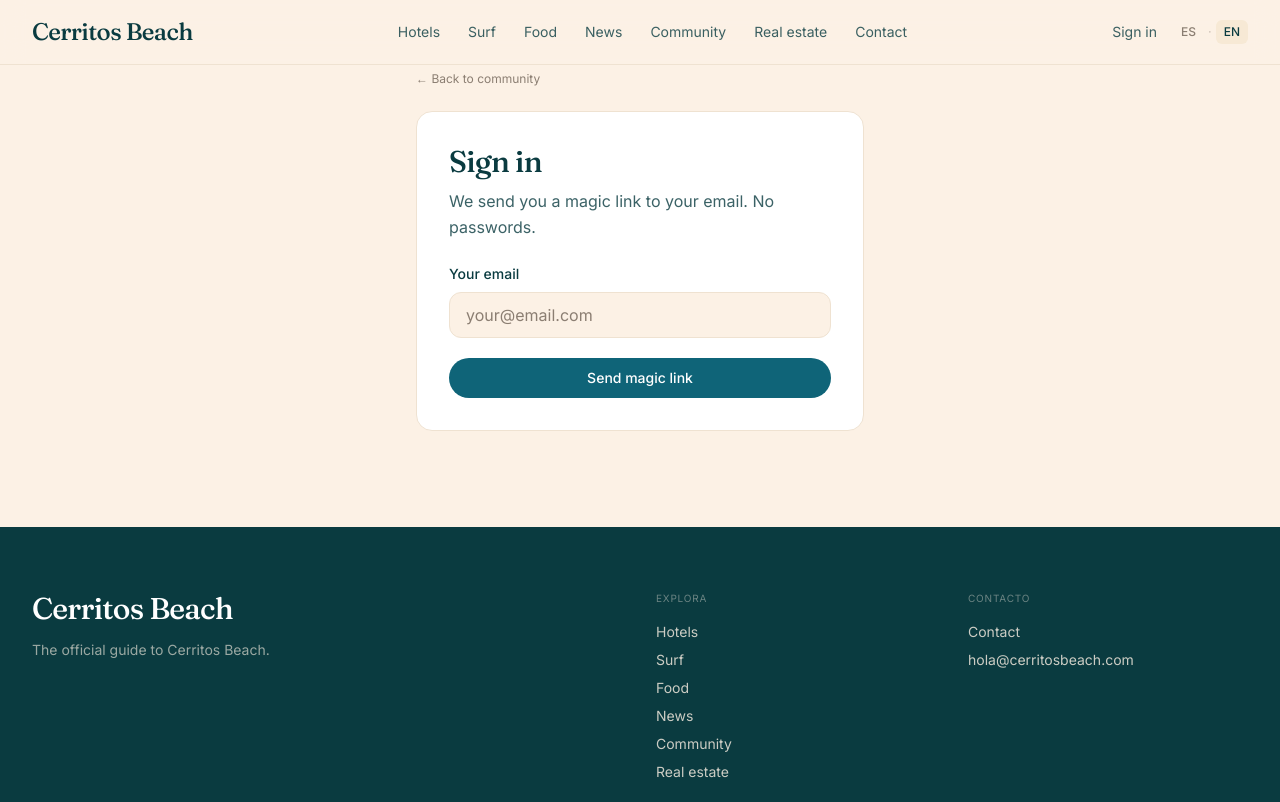
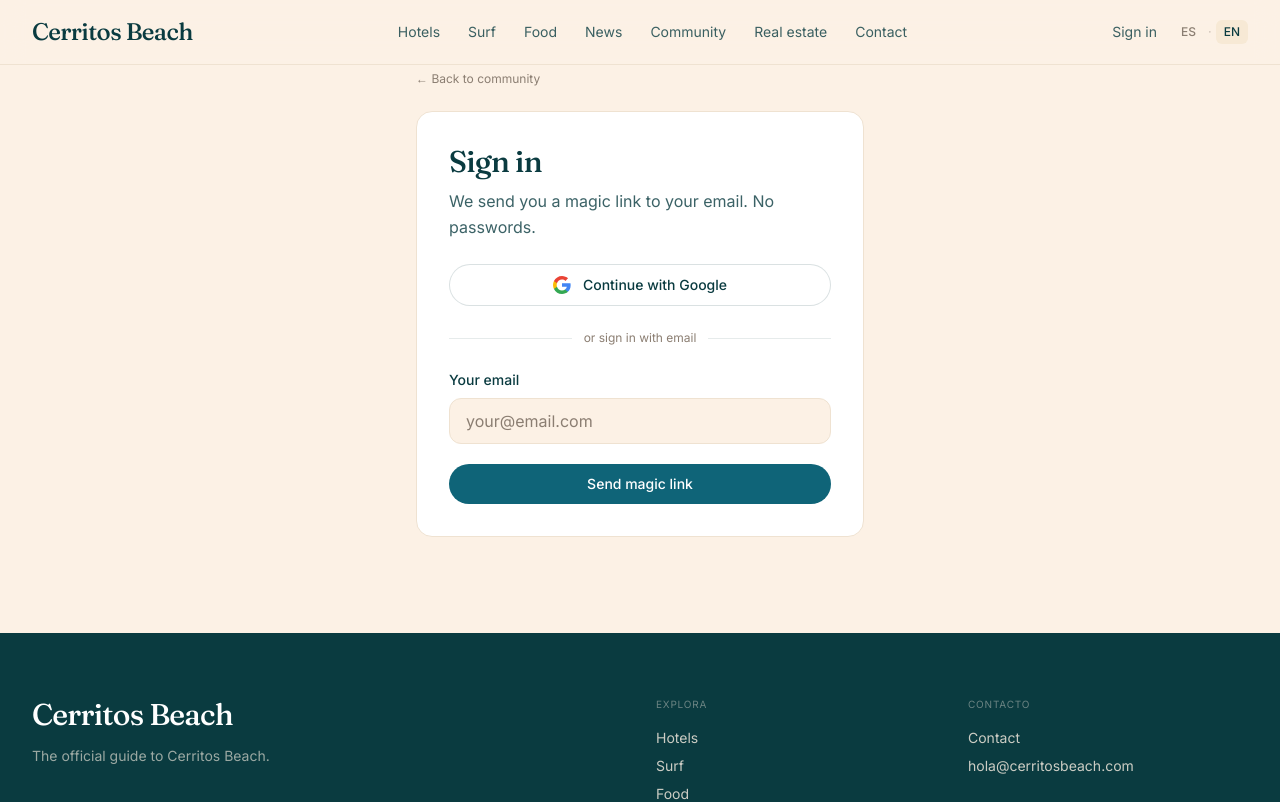
Before and after one commit to cristobalgomez-pp/cerritosbeach-web, a Next.js app: page /en/comunidad/login in a window 1280 px wide. Shown: the top 802 px of the page. Built offline with nearby package versions, Linux system fonts and the light colour scheme; no server answers.

Commit message:
feat(auth): agregar Google OAuth como CTA principal en /comunidad/login

```diff
--- a/features/auth/components/LoginForm.tsx
+++ b/features/auth/components/LoginForm.tsx
@@ -2,19 +2,53 @@
 
 import { useState, useTransition } from "react";
 import { useLocale, useTranslations } from "next-intl";
-import { sendMagicLink } from "@/features/auth/lib/actions";
+import {
+  sendMagicLink,
+  signInWithGoogle,
+} from "@/features/auth/lib/actions";
 
 type ErrorKey =
   | "errorInvalidInput"
   | "errorSupabase"
   | "errorMissingCode"
-  | "errorInvalidCode";
+  | "errorInvalidCode"
+  | "errorOauth";
 
 type Status =
   | { kind: "idle" }
   | { kind: "sending" }
+  | { kind: "googleRedirecting" }
   | { kind: "sent"; email: string }
   | { kind: "error"; messageKey: ErrorKey };
+
+function GoogleIcon() {
+  return (
+    <svg
+      width="18"
+      height="18"
+      viewBox="0 0 20 20"
+      xmlns="http://www.w3.org/2000/svg"
+      aria-hidden="true"
+    >
+      <path
+        d="M19.6 10.227c0-.709-.064-1.39-.182-2.045H10v3.868h5.382a4.6 4.6 0 0 1-1.996 3.018v2.51h3.232c1.891-1.742 2.982-4.305 2.982-7.35z"
+        fill="#4285F4"
+      />
+      <path
+        d="M10 20c2.7 0 4.964-.895 6.618-2.423l-3.232-2.509c-.895.6-2.04.955-3.386.955-2.605 0-4.81-1.76-5.595-4.123H1.064v2.59A9.996 9.996 0 0 0 10 20z"
+        fill="#34A853"
+      />
+      <path
+        d="M4.405 11.9c-.2-.6-.314-1.24-.314-1.9 0-.66.114-1.3.314-1.9V5.51H1.064A9.996 9.996 0 0 0 0 10c0 1.614.386 3.14 1.064 4.49l3.34-2.59z"
+        fill="#FBBC05"
+      />
+      <path
+        d="M10 3.977c1.468 0 2.786.505 3.823 1.496l2.868-2.868C14.959.99 12.695 0 10 0 6.09 0 2.71 2.24 1.064 5.51l3.34 2.59C5.192 5.736 7.396 3.977 10 3.977z"
+        fill="#EA4335"
+      />
+    </svg>
+  );
+}
 
 export function LoginForm({
   initialErrorKey,
@@ -30,7 +64,7 @@ export function LoginForm({
   );
   const [, startTransition] = useTransition();
 
-  async function handleSubmit(formData: FormData) {
+  async function handleEmailSubmit(formData: FormData) {
     const email = (formData.get("email") as string)?.trim() ?? "";
     formData.set("email", email);
     formData.set("locale", locale);
@@ -48,6 +82,14 @@ export function LoginForm({
     });
   }
 
+  function handleGoogleClick() {
+    setStatus({ kind: "googleRedirecting" });
+    startTransition(async () => {
+      await signInWithGoogle(locale);
+      setStatus({ kind: "error", messageKey: "errorOauth" });
+    });
+  }
+
   if (status.kind === "sent") {
     return (
       <div className="space-y-4">
@@ -62,8 +104,10 @@ export function LoginForm({
     );
   }
 
+  const isBusy = status.kind === "sending" || status.kind === "googleRedirecting";
+  const errorKey = status.kind === "error" ? status.messageKey : null;
   const isSending = status.kind === "sending";
-  const errorKey = status.kind === "error" ? status.messageKey : null;
+  const isGoogleRedirecting = status.kind === "googleRedirecting";
 
   return (
     <div className="space-y-6">
@@ -76,7 +120,23 @@ export function LoginForm({
         </p>
       </div>
 
-      <form action={handleSubmit} className="space-y-5">
+      <button
+        type="button"
+        onClick={handleGoogleClick}
+        disabled={isBusy}
+        className="flex w-full items-center justify-center gap-3 rounded-full border border-ink/15 bg-foam px-5 py-2.5 text-sm font-medium text-ink transition hover:bg-cream focus-visible:outline-none focus-visible:ring-2 focus-visible:ring-ocean focus-visible:ring-offset-2 focus-visible:ring-offset-foam disabled:opacity-60"
+      >
+        <GoogleIcon />
+        {isGoogleRedirecting ? t("redirectingToGoogle") : t("continueWithGoogle")}
+      </button>
+
+      <div className="flex items-center gap-3" role="separator">
+        <hr className="flex-1 border-t border-ink/10" />
+        <span className="text-xs text-mist">{t("orWithEmail")}</span>
+        <hr className="flex-1 border-t border-ink/10" />
+      </div>
+
+      <form action={handleEmailSubmit} className="space-y-5">
         <div className="space-y-2">
           <label
             htmlFor="email"
@@ -92,7 +152,7 @@ export function LoginForm({
             autoComplete="email"
             inputMode="email"
             placeholder={t("emailPlaceholder")}
-            disabled={isSending}
+            disabled={isBusy}
             className="w-full rounded-xl border border-border bg-cream px-4 py-2.5 text-base text-ink placeholder:text-mist focus-visible:outline-none focus-visible:ring-2 focus-visible:ring-ocean focus-visible:ring-offset-2 focus-visible:ring-offset-foam disabled:opacity-60"
           />
         </div>
@@ -109,7 +169,7 @@ export function LoginForm({
 
         <button
           type="submit"
-          disabled={isSending}
+          disabled={isBusy}
           className="w-full rounded-full bg-ocean px-5 py-2.5 text-sm font-medium text-white transition hover:bg-ocean-dark focus-visible:outline-none focus-visible:ring-2 focus-visible:ring-ocean focus-visible:ring-offset-2 focus-visible:ring-offset-foam disabled:opacity-60"
         >
           {isSending ? t("sendingButton") : t("sendButton")}
--- a/features/auth/lib/actions.ts
+++ b/features/auth/lib/actions.ts
@@ -5,6 +5,26 @@ import { redirect } from 'next/navigation';
 import { revalidatePath } from 'next/cache';
 import { createClient } from '@/lib/supabase/server';
 import { magicLinkSchema, onboardingSchema } from './schemas';
+
+// ───────────────────────────────────────
+// Helpers
+// ───────────────────────────────────────
+
+async function getOrigin() {
+  const headersList = await headers();
+  const host = headersList.get('host');
+  const proto = headersList.get('x-forwarded-proto') ?? (host?.includes('localhost') ? 'http' : 'https');
+  return headersList.get('origin') ?? (host ? `${proto}://${host}` : 'http://localhost:3000');
+}
+
+function buildRedirectTo(origin: string, locale: 'es' | 'en') {
+  const localePrefix = locale === 'es' ? '' : `/${locale}`;
+  const next = `${localePrefix}/comunidad`;
+  return {
+    callbackUrl: `${origin}${localePrefix}/auth/callback?next=${encodeURIComponent(next)}`,
+    localePrefix,
+  };
+}
 
 // ───────────────────────────────────────
 // Magic Link
@@ -25,18 +45,13 @@ export async function sendMagicLink(formData: FormData): Promise<MagicLinkResult
   }
 
   const supabase = await createClient();
-  const headersList = await headers();
-  const host = headersList.get('host');
-  const origin = headersList.get('origin') ?? (host ? `http://${host}` : 'http://localhost:3000');
-
+  const origin = await getOrigin();
   const { email, locale } = parsed.data;
-  const localePrefix = locale === 'es' ? '' : `/${locale}`;
-  const next = `${localePrefix}/comunidad`;
-  const emailRedirectTo = `${origin}${localePrefix}/auth/callback?next=${encodeURIComponent(next)}`;
+  const { callbackUrl } = buildRedirectTo(origin, locale);
 
   const { error } = await supabase.auth.signInWithOtp({
     email,
-    options: { emailRedirectTo },
+    options: { emailRedirectTo: callbackUrl },
   });
 
   if (error) {
@@ -44,6 +59,30 @@ export async function sendMagicLink(formData: FormData): Promise<MagicLinkResult
   }
 
   return { status: 'success' };
+}
+
+// ───────────────────────────────────────
+// Google OAuth
+// ───────────────────────────────────────
+
+export async function signInWithGoogle(locale: 'es' | 'en' = 'es') {
+  const supabase = await createClient();
+  const origin = await getOrigin();
+  const { callbackUrl, localePrefix } = buildRedirectTo(origin, locale);
+
+  const { data, error } = await supabase.auth.signInWithOAuth({
+    provider: 'google',
+    options: {
+      redirectTo: callbackUrl,
+    },
+  });
+
+  if (error || !data?.url) {
+    redirect(`${localePrefix}/comunidad/login?error=oauth_error`);
+  }
+
+  // Redirige al consent screen de Google.
+  redirect(data.url);
 }
 
 // ───────────────────────────────────────
--- a/messages/en.json
+++ b/messages/en.json
@@ -128,7 +128,11 @@
       "errorInvalidInput": "Please enter a valid email address.",
       "errorMissingCode": "The link appears invalid or expired. Request a new one.",
       "errorInvalidCode": "Invalid link. Request a new one.",
-      "sendingButton": "Sending…"
+      "sendingButton": "Sending…",
+      "continueWithGoogle": "Continue with Google",
+      "redirectingToGoogle": "Connecting to Google…",
+      "orWithEmail": "or sign in with email",
+      "errorOauth": "We could not connect with Google. Please try again."
     },
     "onboarding": {
       "title": "Complete your profile",
--- a/messages/es.json
+++ b/messages/es.json
@@ -128,7 +128,11 @@
       "errorInvalidInput": "Necesitamos un correo válido.",
       "errorMissingCode": "El link parece inválido o expiró. Pide uno nuevo.",
       "errorInvalidCode": "El link no es válido. Pide uno nuevo.",
-      "sendingButton": "Enviando…"
+      "sendingButton": "Enviando…",
+      "continueWithGoogle": "Continuar con Google",
+      "redirectingToGoogle": "Conectando con Google…",
+      "orWithEmail": "o entra con tu correo",
+      "errorOauth": "No pudimos conectarte con Google. Intenta de nuevo."
     },
     "onboarding": {
       "title": "Completa tu perfil",
```
